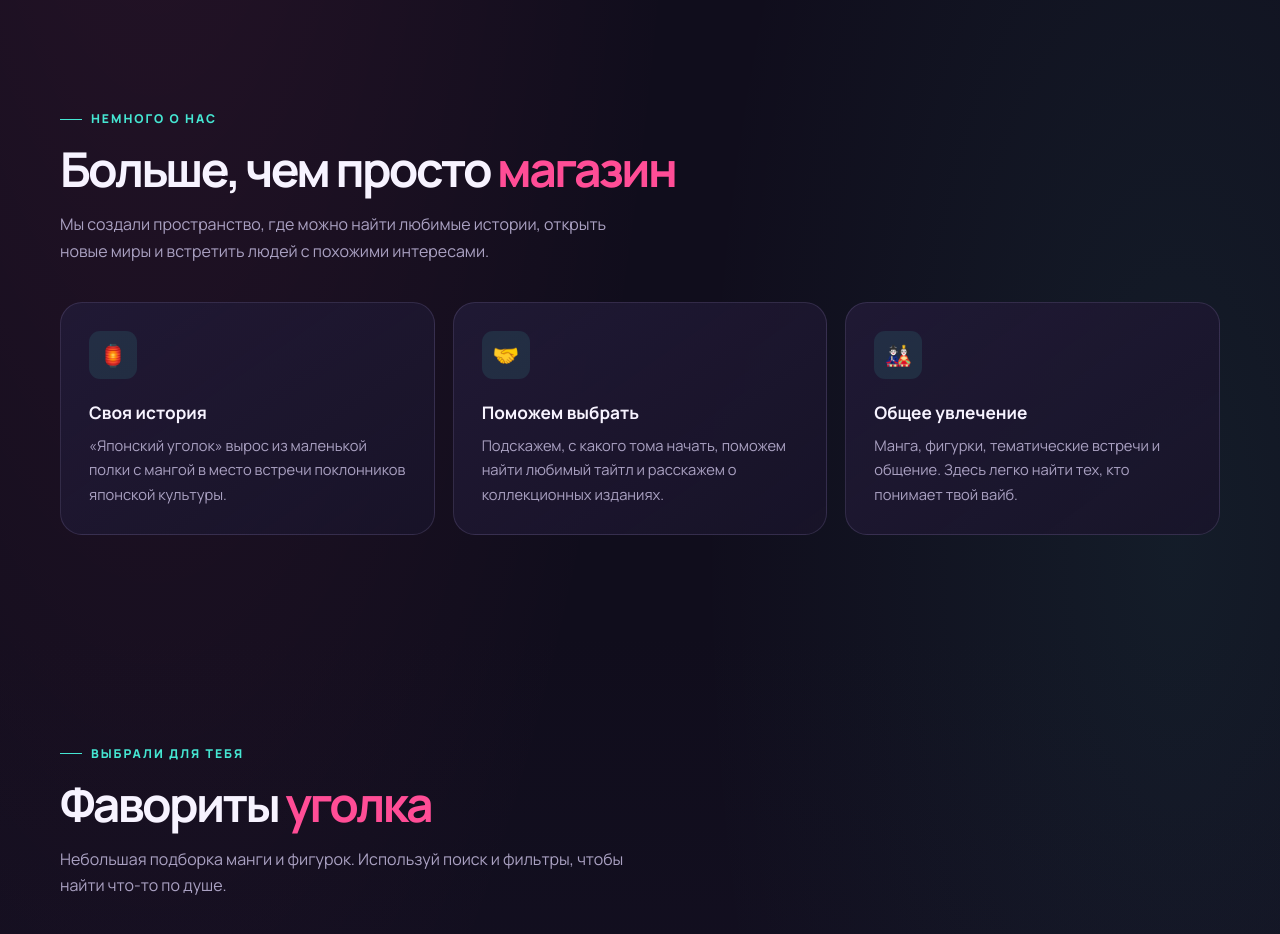
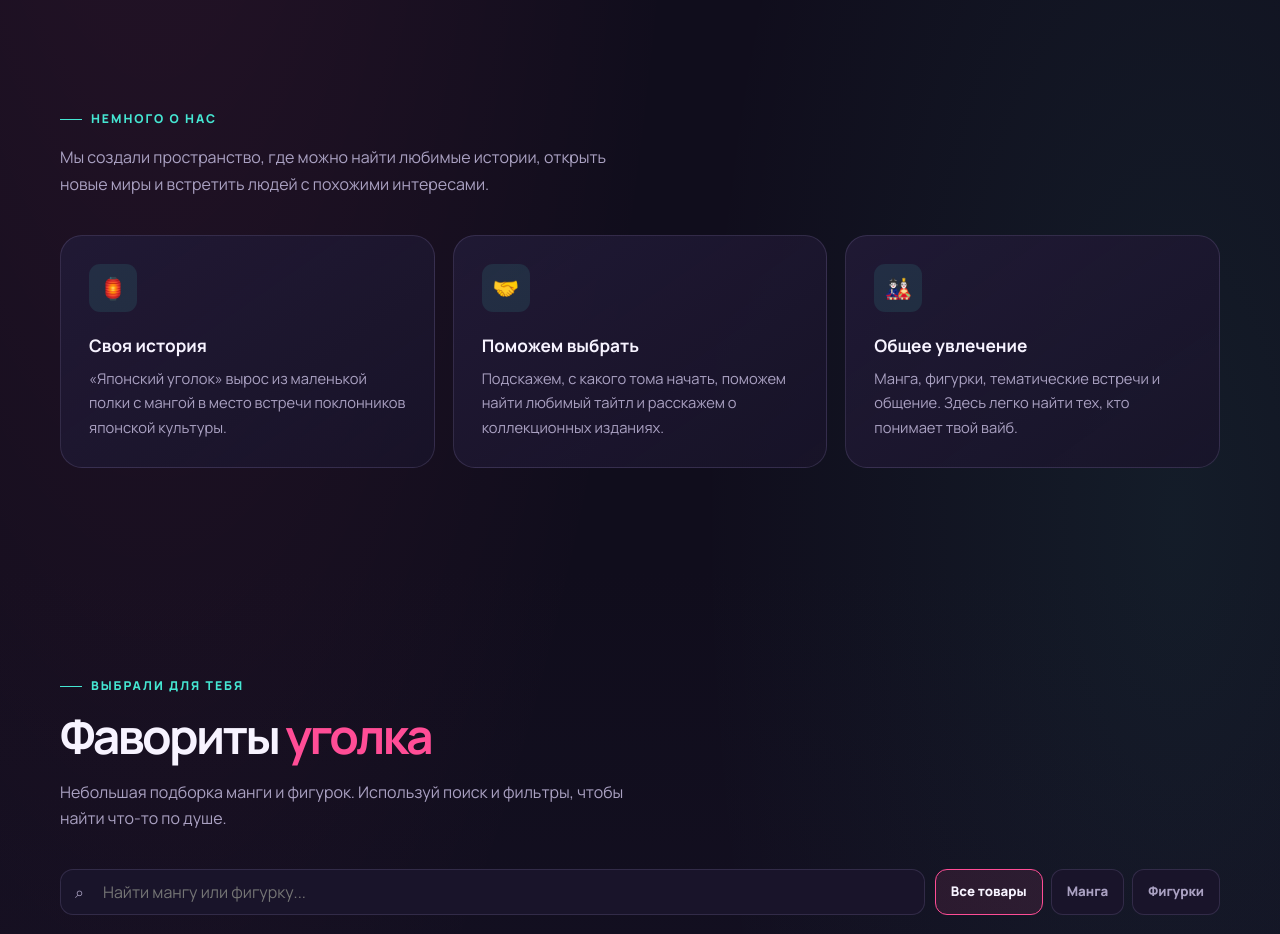
Before and after one commit to shustrui12-sys/Sitejapan, a plain HTML site: page index.html in a window 1280 px wide. Shown: the part 840-1774 px from the top of the page. Drawn offline with Linux system fonts and the light colour scheme; a web font is replaced by a local one.

Commit message:
Update index.html

```diff
--- a/index.html
+++ b/index.html
@@ -325,7 +325,7 @@
       <div class="container">
         <div class="section-heading reveal">
           <span class="eyebrow">Немного о нас</span>
-          <h2>Больше, чем просто <span class="accent">магазин</span></h2>
+
           <p>Мы создали пространство, где можно найти любимые истории, открыть новые миры и встретить людей с похожими интересами.</p>
         </div>
         <div class="about-grid">
```
